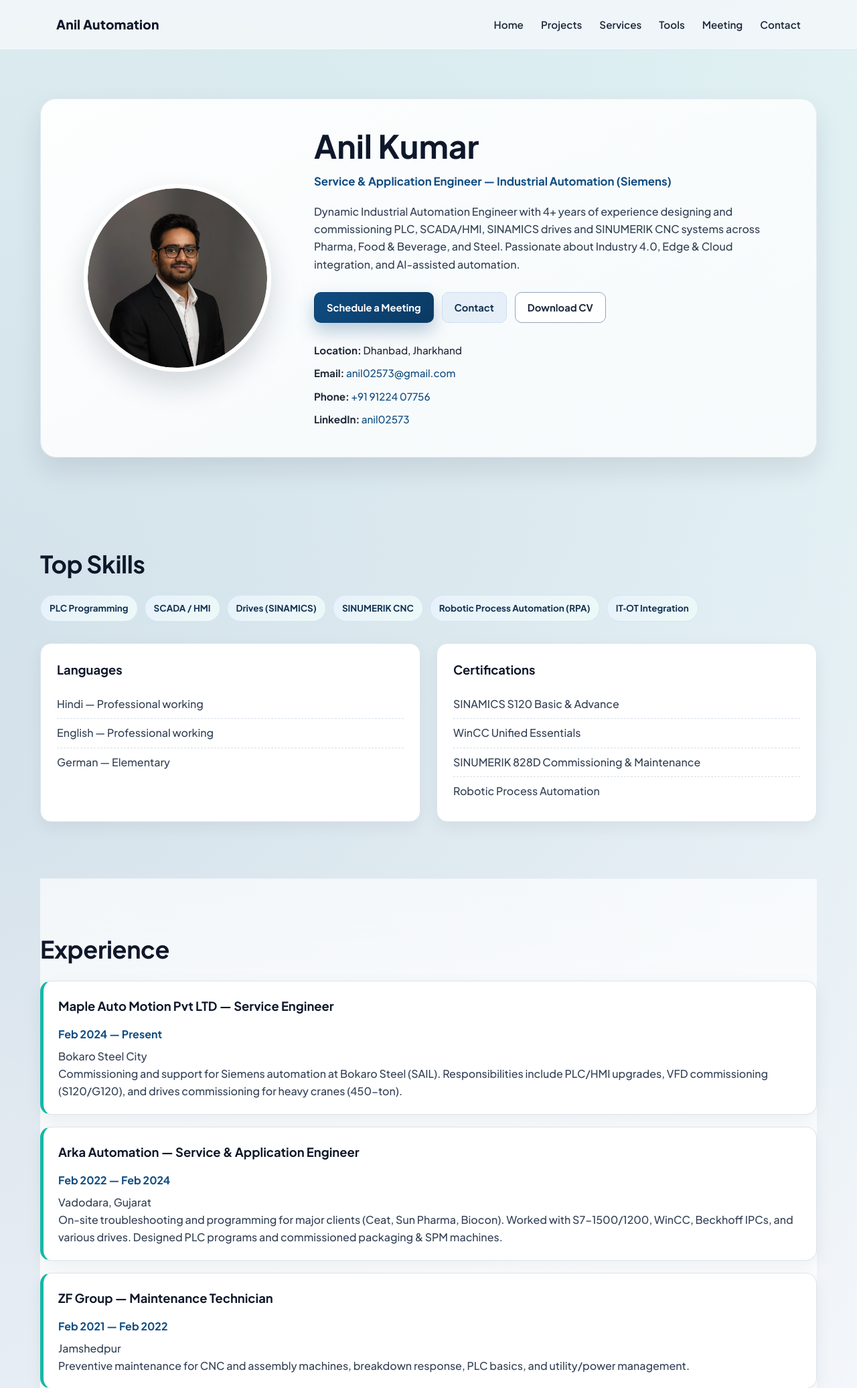
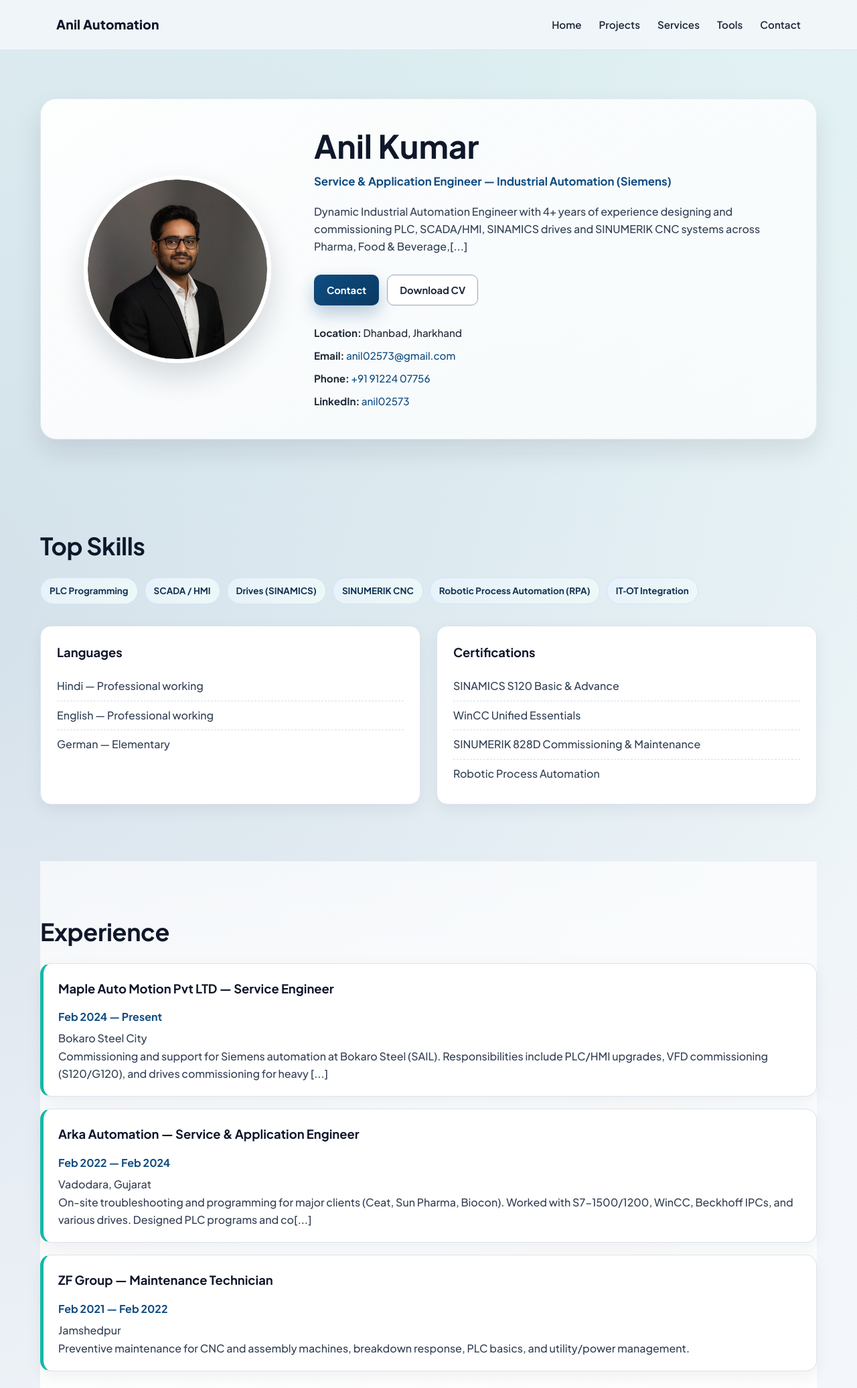
Before and after one commit to mr-Anil-prajapati/anil_portfolio, a plain HTML site: page index.html in a window 1280 px wide. Shown: the top 2072 px of the page at 67% size. Drawn offline with Linux system fonts and the light colour scheme.

Commit message:
Delete Meeting/Schedule section with Calendly embed

```diff
--- a/index.html
+++ b/index.html
@@ -32,7 +32,6 @@
           <li><a href="#projects">Projects</a></li>
           <li><a href="#services">Services</a></li>
           <li><a href="#tools">Tools</a></li>
-          <li><a href="#meeting">Meeting</a></li>
           <li><a href="#contact">Contact</a></li>
         </ul>
       </nav>
@@ -52,12 +51,11 @@
           <p class="role">Service & Application Engineer — Industrial Automation (Siemens)</p>
 
           <p class="lead">
-            Dynamic Industrial Automation Engineer with 4+ years of experience designing and commissioning PLC, SCADA/HMI, SINAMICS drives and SINUMERIK CNC systems across Pharma, Food & Beverage, and Steel. Passionate about Industry 4.0, Edge & Cloud integration, and AI-assisted automation.
+            Dynamic Industrial Automation Engineer with 4+ years of experience designing and commissioning PLC, SCADA/HMI, SINAMICS drives and SINUMERIK CNC systems across Pharma, Food & Beverage,[...]
           </p>
 
           <div class="hero-cta">
-            <a class="btn btn-primary" href="#meeting">Schedule a Meeting</a>
-            <a class="btn" href="#contact">Contact</a>
+            <a class="btn btn-primary" href="#contact">Contact</a>
             <a class="btn btn-outline" href="assets/resume.pdf" target="_blank" rel="noopener noreferrer" download>Download CV</a>
           </div>
 
@@ -115,7 +113,7 @@
             <time>Feb 2024 — Present</time>
             <p class="muted">Bokaro Steel City</p>
           </header>
-          <p>Commissioning and support for Siemens automation at Bokaro Steel (SAIL). Responsibilities include PLC/HMI upgrades, VFD commissioning (S120/G120), and drives commissioning for heavy cranes (450-ton).</p>
+          <p>Commissioning and support for Siemens automation at Bokaro Steel (SAIL). Responsibilities include PLC/HMI upgrades, VFD commissioning (S120/G120), and drives commissioning for heavy [...]
         </article>
 
         <article class="timeline-item">
@@ -124,7 +122,7 @@
             <time>Feb 2022 — Feb 2024</time>
             <p class="muted">Vadodara, Gujarat</p>
           </header>
-          <p>On-site troubleshooting and programming for major clients (Ceat, Sun Pharma, Biocon). Worked with S7-1500/1200, WinCC, Beckhoff IPCs, and various drives. Designed PLC programs and commissioned packaging & SPM machines.</p>
+          <p>On-site troubleshooting and programming for major clients (Ceat, Sun Pharma, Biocon). Worked with S7-1500/1200, WinCC, Beckhoff IPCs, and various drives. Designed PLC programs and co[...]
         </article>
 
         <article class="timeline-item">
@@ -220,16 +218,6 @@
       </div>
     </section>
 
-    <!-- SCHEDULE -->
-    <section id="meeting" class="section container">
-      <h2>Book a 15 Minute Meeting With Me</h2>
-      <p>Recruiters or clients can schedule a quick meeting with me.</p>
-      <div class="meeting-embed">
-        <iframe src="https://calendly.com/" title="Meeting scheduler placeholder" loading="lazy"></iframe>
-      </div>
-      <a class="btn btn-primary" href="https://calendly.com" target="_blank" rel="noopener noreferrer">Schedule Meeting</a>
-    </section>
-
     <!-- CONTACT -->
     <section id="contact" class="section container contact-section">
       <h2>Contact</h2>
@@ -238,7 +226,7 @@
           <p><strong>Location:</strong> Dhanbad, Jharkhand, India</p>
           <p><strong>Phone:</strong> <a href="tel:+919122407756">+91 91224 07756</a></p>
           <p><strong>Email:</strong> <a href="mailto:anil02573@gmail.com">anil02573@gmail.com</a></p>
-          <p><strong>LinkedIn:</strong> <a href="https://www.linkedin.com/in/anil02573" target="_blank" rel="noopener noreferrer">anil02573</a></p>
+          <p><strong>LinkedIn:</strong> <a href="https://www.linkedin.com/in/anil02573" target="_blank" rel="noopener noreferrer">anil02573</a></li>
           <p><strong>GitHub:</strong> <a href="https://github.com/mr-Anil-prajapati" target="_blank" rel="noopener noreferrer">mr-Anil-prajapati</a></p>
           <a class="btn btn-outline" href="assets/resume.pdf" target="_blank" rel="noopener noreferrer" download>Download CV</a>
         </address>
```
